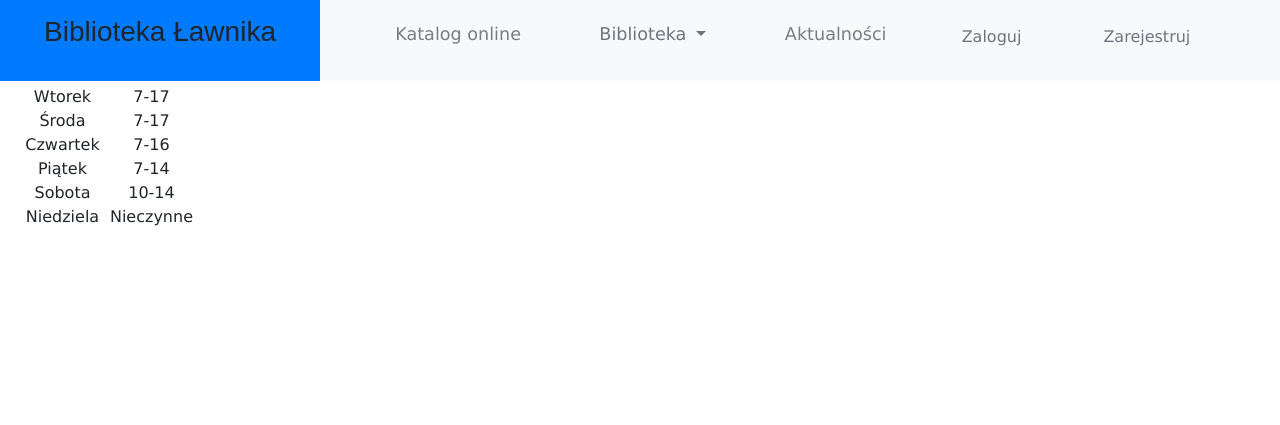
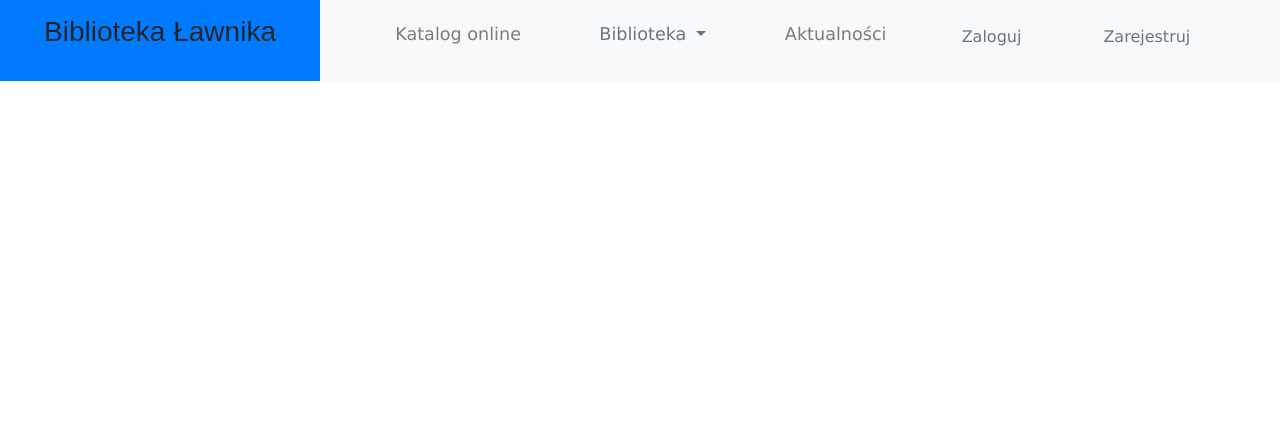
Before and after one commit to eryk-lawniczak/Projekt, a PHP site: page /informacje.php in a window 1280 px wide. Shown: the top 425 px of the page. Run offline with PHP 8.4, Linux system fonts and the light colour scheme; lists and menus that the app fills with data are empty.

Commit message:
Revert "Update informacje.php"
This reverts commit 7dbaf36b47f02db46c6176f7bc858302e87f8635.

```diff
--- a/informacje.php
+++ b/informacje.php
@@ -12,38 +12,10 @@
           </div>
           <div class="w-100"></div>
           <div class="col-6">
-            <table class="text-center">
+            <table>
               <tr>
                 <th>Dzień</th>
                 <th>Godzina</th>
-              </tr>
-              <tr>
-                <td>Poniedziałel</td>
-                <td>9-17</td>
-              </tr>
-              <tr>
-                <td>Wtorek</td>
-                <td>7-17</td>
-              </tr>
-              <tr>
-                <td>Środa</td>
-                <td>7-17</td>
-              </tr>
-              <tr>
-                <td>Czwartek</td>
-                <td>7-16</td>
-              </tr>
-              <tr>
-                <td>Piątek</td>
-                <td>7-14</td>
-              </tr>
-              <tr>
-                <td>Sobota</td>
-                <td>10-14</td>
-              </tr>
-              <tr>
-                <td>Niedziela</td>
-                <td>Nieczynne</td>
               </tr>
             </table>
           </div>
```
